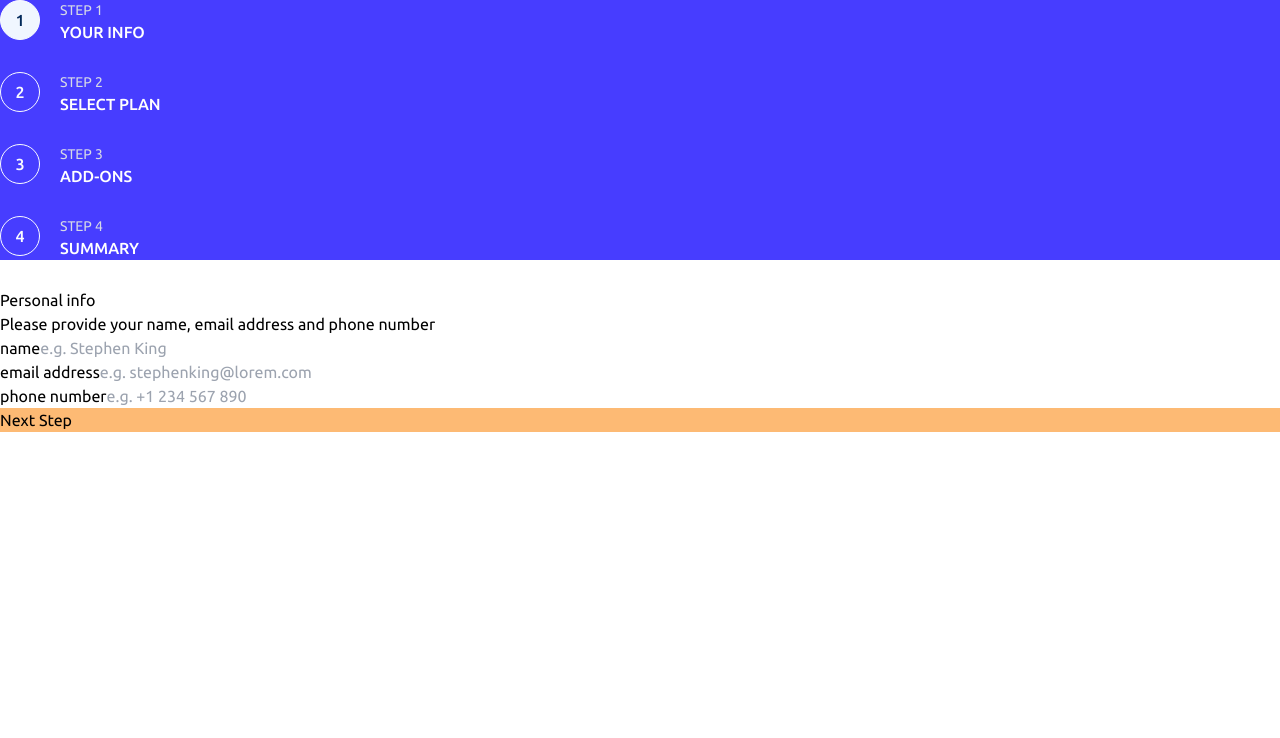
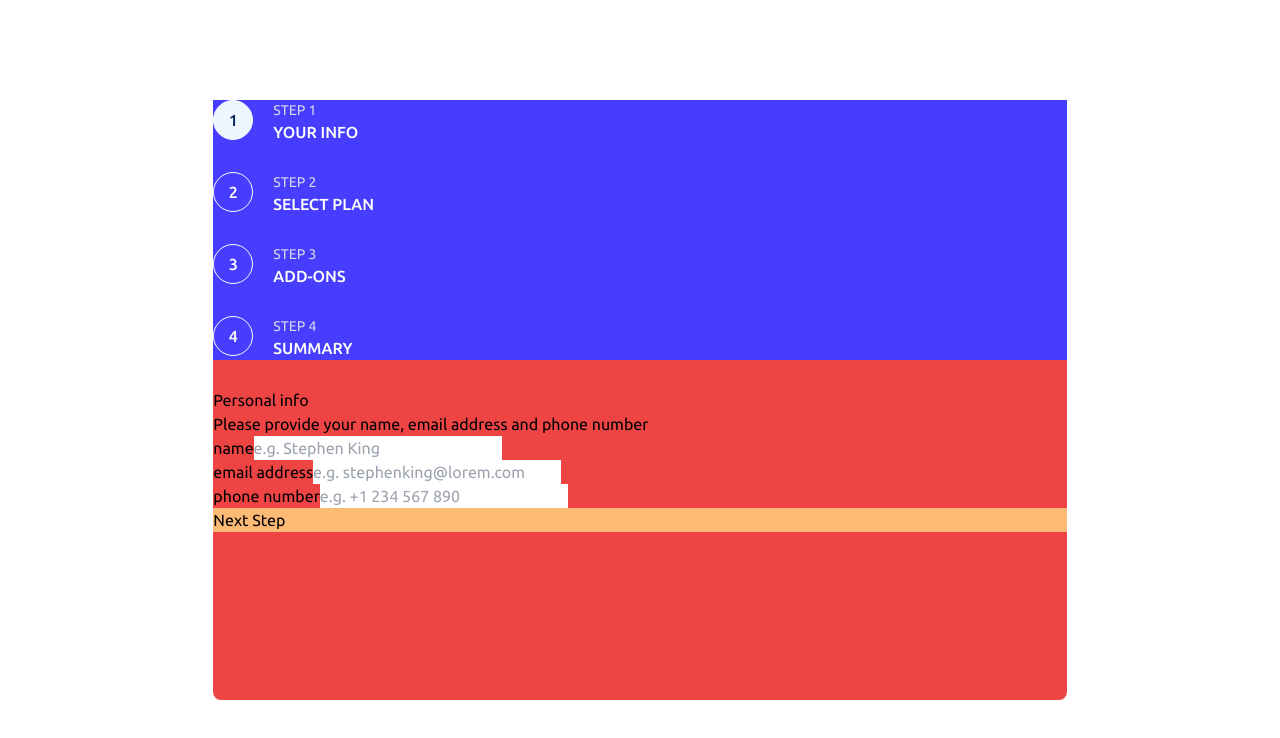
Before and after one commit to HealerC/multistep-form, a Next.js app: page /your-info in a window 1280 px wide. Shown: the top 738 px of the page. Built offline with nearby package versions, Linux system fonts and the light colour scheme.

Commit message:
feat: Implement general large screen page layout

```diff
--- a/components/Layout.tsx
+++ b/components/Layout.tsx
@@ -68,7 +68,7 @@ export default function Layout({ children }: LayoutProps) {
         <meta name="viewport" content="width=device-width, initial-scale=1" />
         <link rel="icon" href="/favicon-32x32.png" />
       </Head>
-      <div>
+      <div className="h-3/4 w-4/6 rounded-lg bg-red-500">
         <nav className="bg-blue-standard">
           <ul>
             {routePaths.map((routePath, index) => (
--- a/pages/_app.tsx
+++ b/pages/_app.tsx
@@ -12,7 +12,9 @@ const ubuntu = Ubuntu({
 export default function App({ Component, pageProps }: AppProps) {
   return (
     <AppProvider>
-      <div className={`${ubuntu.variable} font-sans`}>
+      <div
+        className={`${ubuntu.variable} flex h-screen items-center justify-center font-sans`}
+      >
         <Component {...pageProps} />
       </div>
     </AppProvider>
```
